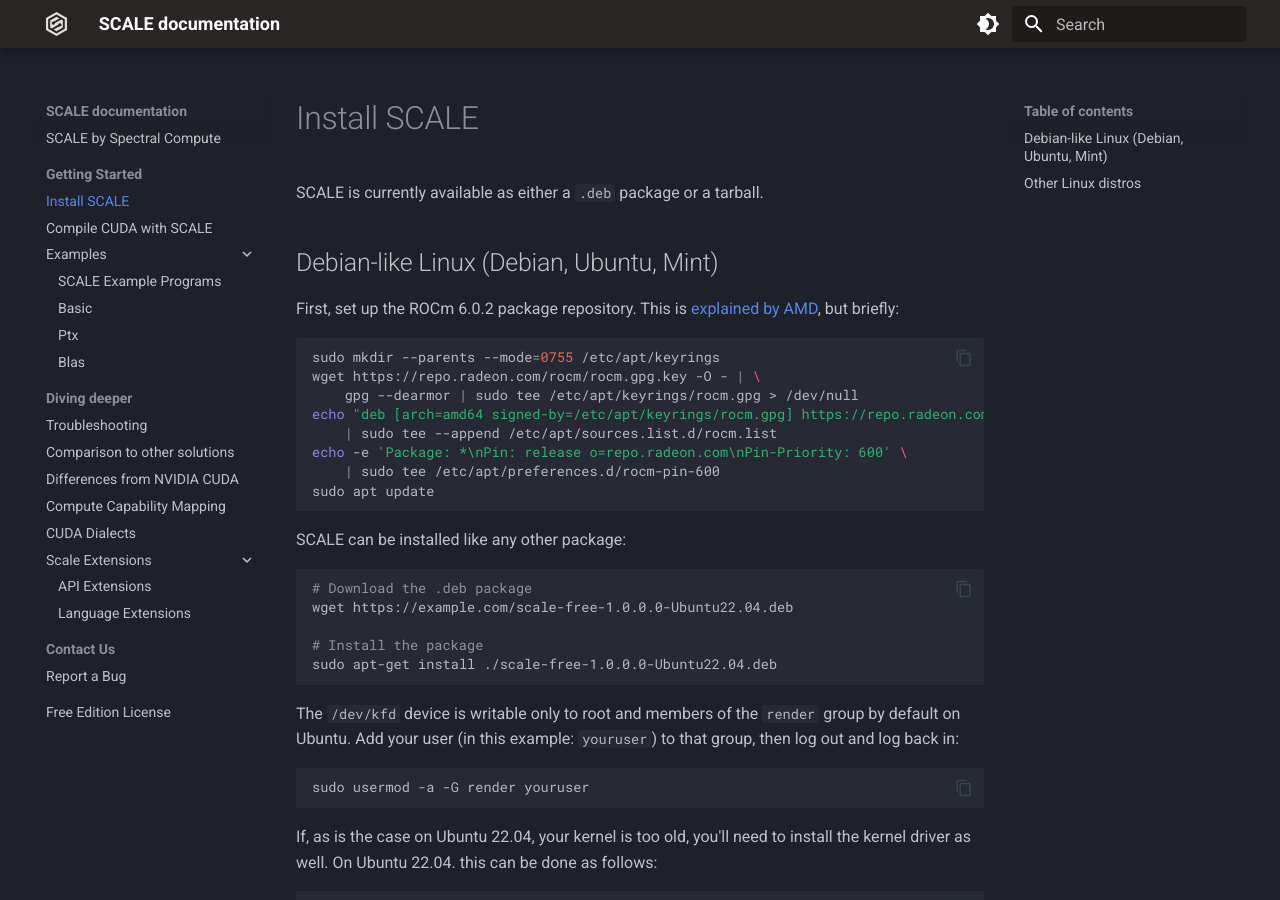
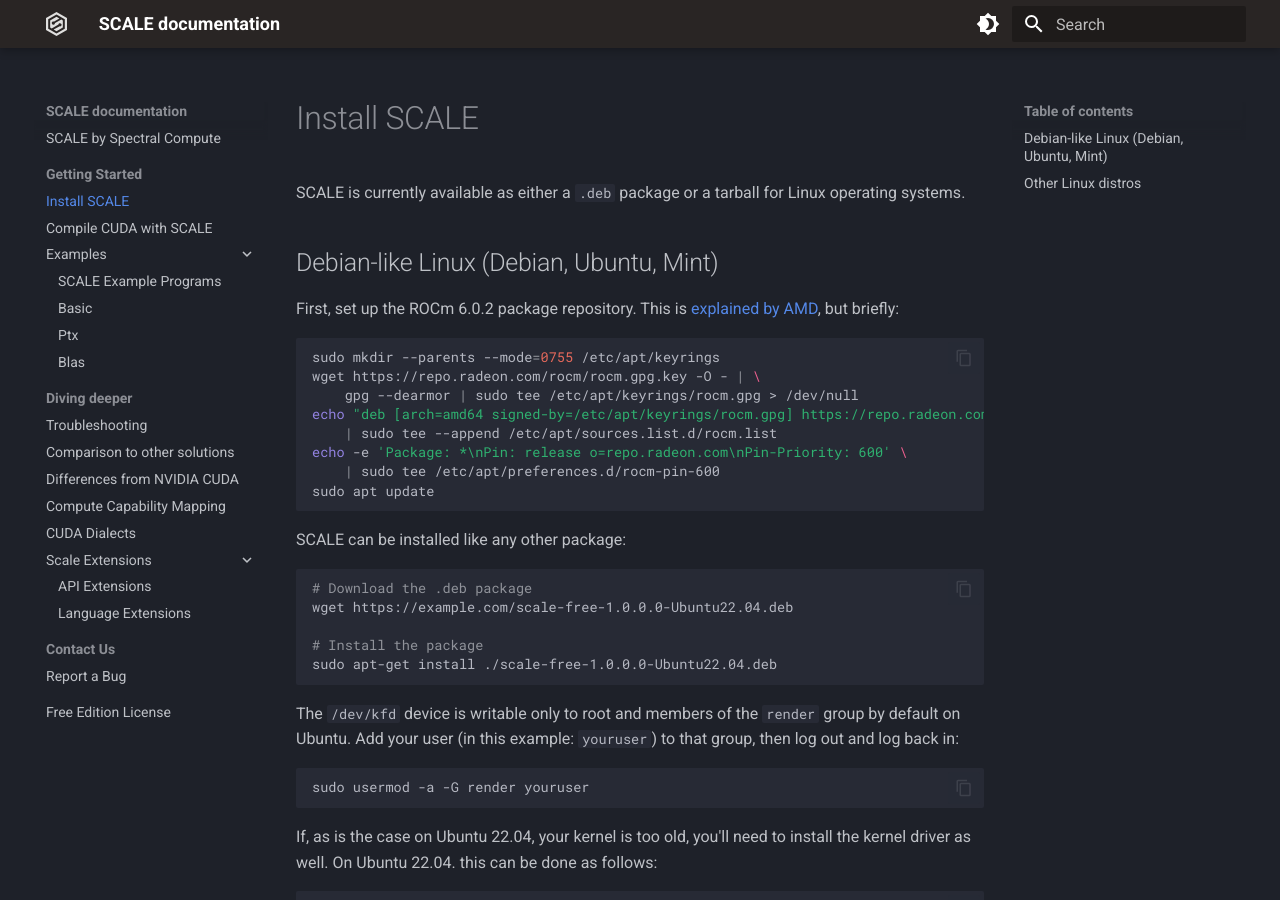
Before and after one commit to spectral-compute/scale-docs, an MkDocs documentation site: the page built from docs/manual/how-to-install.md, in a window 1280 px wide and 900 px high. Built offline with MkDocs 1.6.1 and Material for MkDocs 9.7.7, drawn with Linux system fonts in a browser that asks for light colours.

Commit message:
Clarify that it's exclusively for linux

```diff
--- a/docs/manual/how-to-install.md
+++ b/docs/manual/how-to-install.md
@@ -1,6 +1,6 @@
 # Install SCALE
 
-SCALE is currently available as either a `.deb` package or a tarball.
+SCALE is currently available as either a `.deb` package or a tarball for Linux operating systems.
 
 ## Debian-like Linux (Debian, Ubuntu, Mint)
 
```
